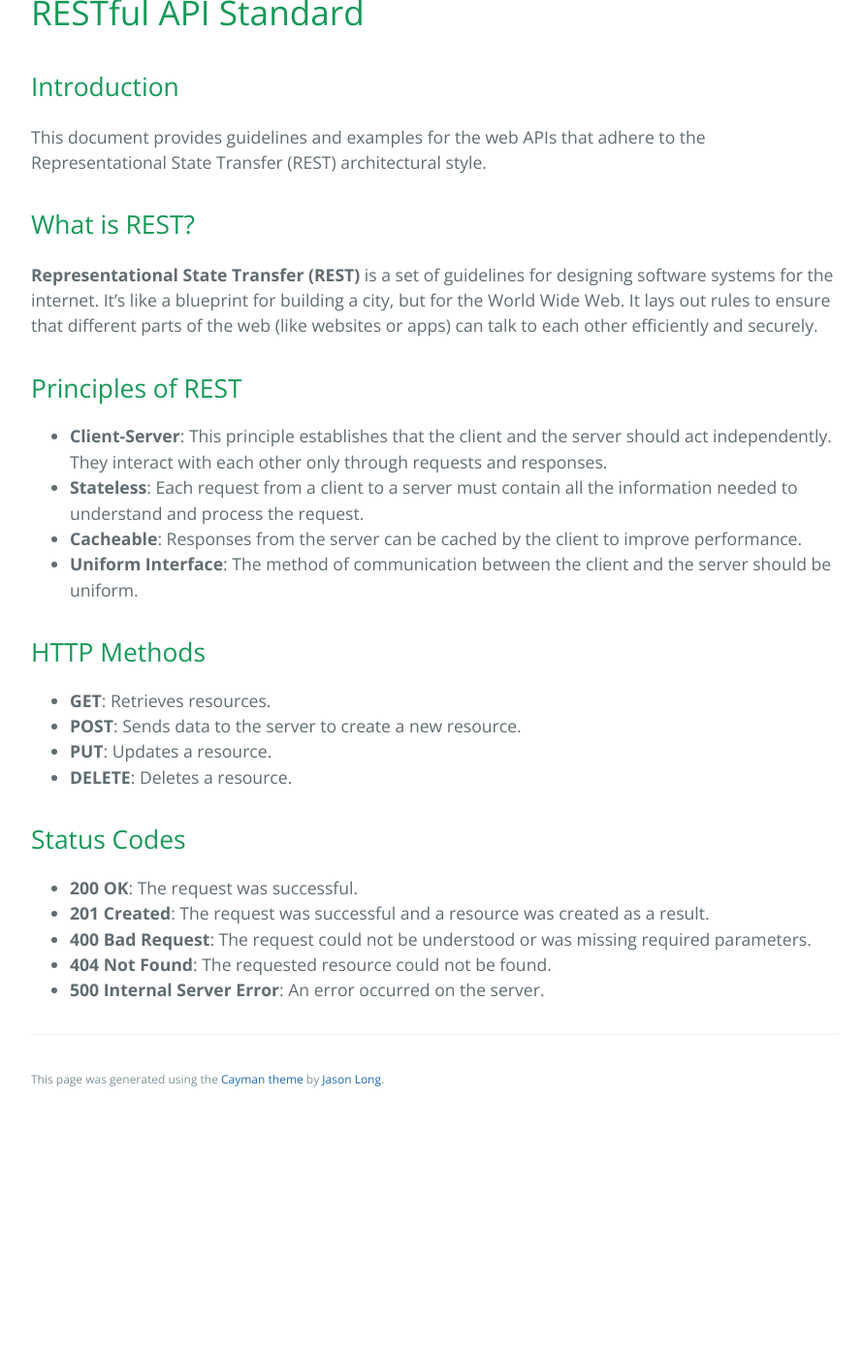
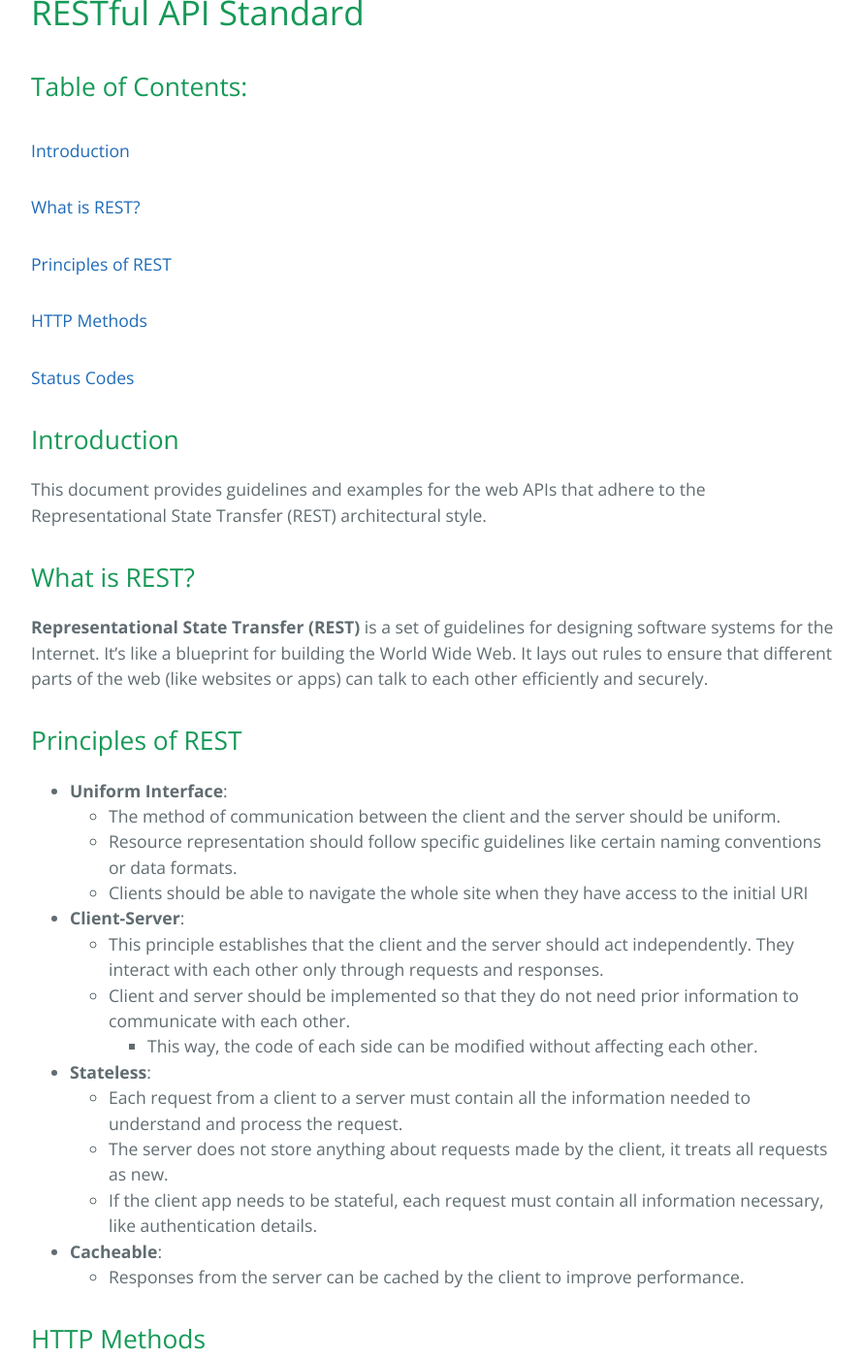
Before and after one commit to learning-software-engineering/learning-software-engineering.github.io, a Jekyll site: the page built from Topics/Software_Engineering/RESTful_API.md, in a window 1280 px wide and 1400 px high, scrolled down 352 px. Shown: the whole window at 97% size, without its empty margins (192-1082 px from the left). Built offline with Jekyll 4.4.1, drawn with Linux system fonts in a browser that asks for light colours; our own code applies the rules of GitHub Pages for plain Markdown files; before the commit the page ends 1507 px from its top, so only the background shows below that; some of the changed text lies outside the part shown.

Commit message:
Add more detail to constraints

```diff
--- a/Topics/Software_Engineering/RESTful_API.md
+++ b/Topics/Software_Engineering/RESTful_API.md
@@ -1,31 +1,48 @@
 # RESTful API Standard
 
+## Table of Contents:
+#### [Introduction](#introduction)
+#### [What is REST?](#what-is-rest)
+#### [Principles of REST](#principles-of-rest)
+#### [HTTP Methods](#http-methods)
+#### [Status Codes](#status-codes)
+
 ## Introduction
-
+<a id='introduction'></a>
 This document provides guidelines and examples for the web APIs that adhere to the Representational State Transfer (REST) architectural style.
 
 ## What is REST?
-
-**Representational State Transfer (REST)** is a set of guidelines for designing software systems for the internet. It’s like a blueprint for building a city, but for the World Wide Web. It lays out rules to ensure that different parts of the web (like websites or apps) can talk to each other efficiently and securely.
+<a id='what-is-rest'></a>
+**Representational State Transfer (REST)** is a set of guidelines for designing software systems for the Internet. It’s like a blueprint for building the World Wide Web. It lays out rules to ensure that different parts of the web (like websites or apps) can talk to each other efficiently and securely.
 
 ## Principles of REST
-
-- **Client-Server**: This principle establishes that the client and the server should act independently. They interact with each other only through requests and responses.
-- **Stateless**: Each request from a client to a server must contain all the information needed to understand and process the request.
-- **Cacheable**: Responses from the server can be cached by the client to improve performance.
-- **Uniform Interface**: The method of communication between the client and the server should be uniform.
+<a id='principles-of-rest'></a>
+- **Uniform Interface**:
+  - The method of communication between the client and the server should be uniform.
+  - Resource representation should follow specific guidelines like certain naming conventions or data formats.
+  - Clients should be able to navigate the whole site when they have access to the initial URI
+- **Client-Server**:
+  - This principle establishes that the client and the server should act independently. They interact with each other only through requests and responses.
+  - Client and server should be implemented so that they do not need prior information to communicate with each other.
+    - This way, the code of each side can be modified without affecting each other.
+- **Stateless**:
+  - Each request from a client to a server must contain all the information needed to understand and process the request.
+  - The server does not store anything about requests made by the client, it treats all requests as new.
+  - If the client app needs to be stateful, each request must contain all information necessary, like authentication details.
+- **Cacheable**:
+  - Responses from the server can be cached by the client to improve performance.
 
 ## HTTP Methods
-
+<a id='http-methods'></a>
 - **GET**: Retrieves resources.
 - **POST**: Sends data to the server to create a new resource.
 - **PUT**: Updates a resource.
 - **DELETE**: Deletes a resource.
 
 ## Status Codes
-
+<a id='status-codes'></a>
 - **200 OK**: The request was successful.
 - **201 Created**: The request was successful and a resource was created as a result.
-- **400 Bad Request**: The request could not be understood or was missing required parameters.
+- **400 Bad Request**: The request could not be understood or was missing the required parameters.
 - **404 Not Found**: The requested resource could not be found.
 - **500 Internal Server Error**: An error occurred on the server.
```
